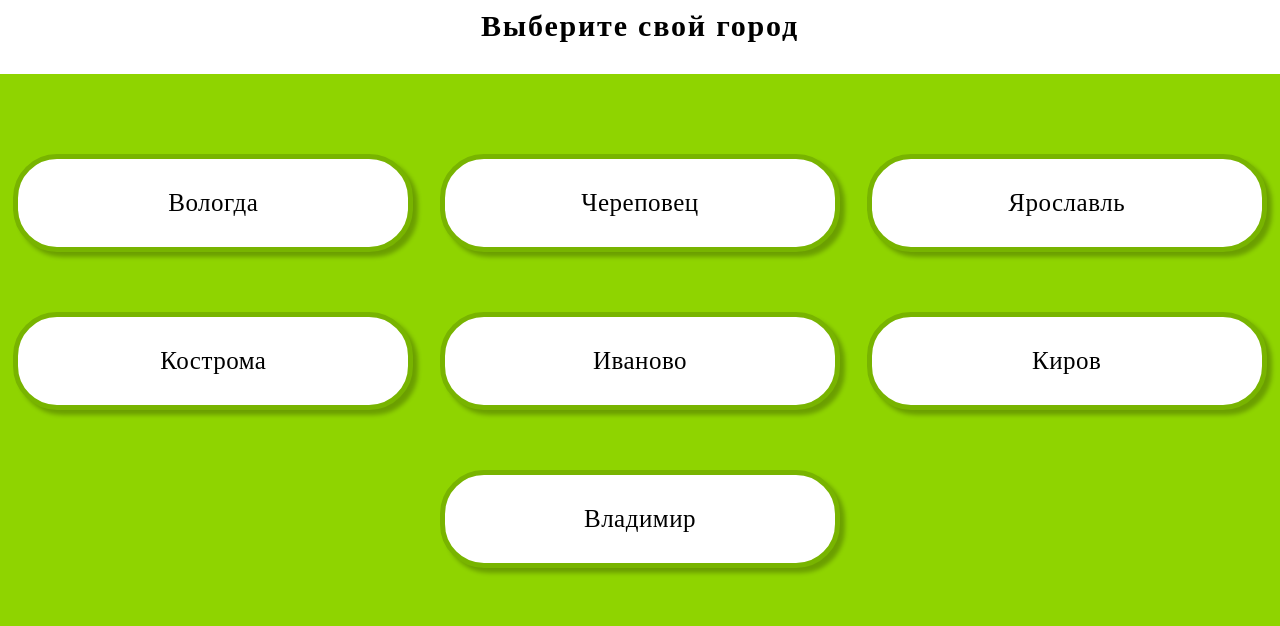
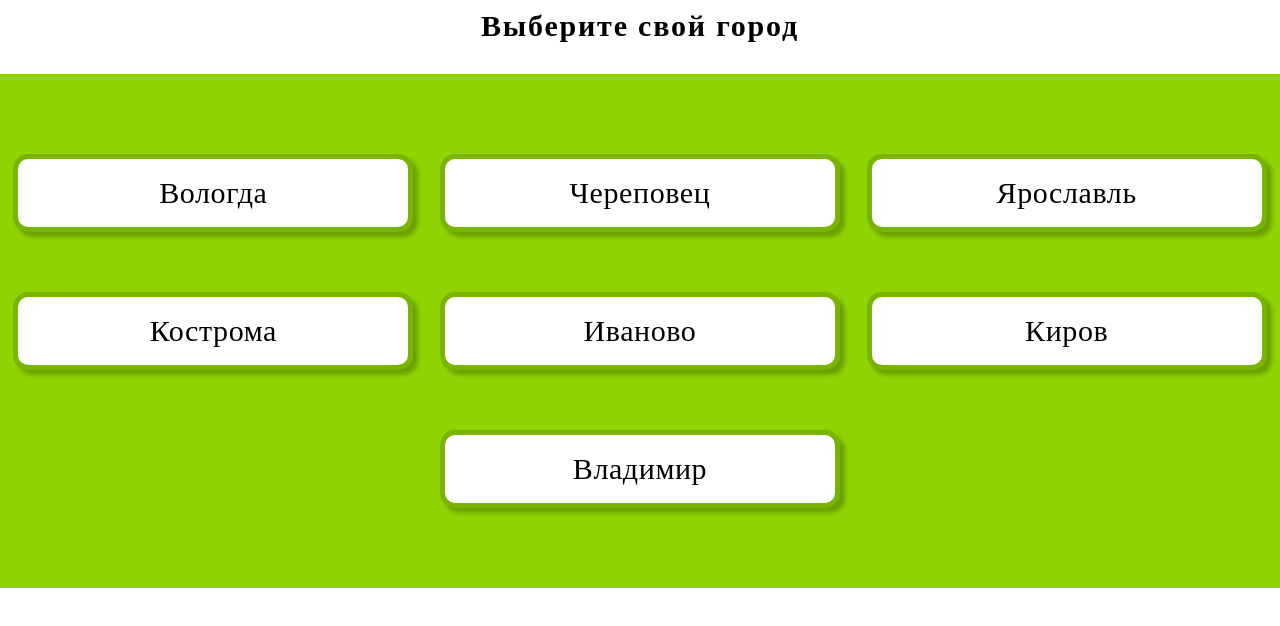
Before and after one commit to Veniamin-Leb/Skalalend-test, a plain HTML site: page index.html in a window 1280 px wide. Shown: the part 298-924 px from the top of the page. After the commit the page ends 886 px from the top, so only its background shows below. Drawn offline with Linux system fonts and the light colour scheme.

Commit message:
Add files via upload

```diff
--- a/index.html
+++ b/index.html
@@ -4,6 +4,7 @@
     <meta charset="UTF-8">
     <meta http-equiv="X-UA-Compatible" content="IE=edge">
     <meta name="viewport" content="width=device-width, initial-scale=1.0">
+    <link rel="stylesheet" href="assets/skalalend.ttf">
     <link rel="stylesheet" href="assets/CSS/style.css">
     <title>Document</title>
 </head>
@@ -19,10 +20,10 @@
     <div class="city">
         <div class="container">
             <div class="city__links">
-                <a href="#">Вологда</a>
-                <a href="#">Череповец</a>
-                <a href="#">Ярославль</a>
-                <a href="#">Кострома</a>
+                <a href="https://skalaland.ru/skalaland.vol1">Вологда</a>
+                <a href="https://skalaland.ru/skalalandche1">Череповец</a>
+                <a href="https://skalaland.ru/skalalandyar1">Ярославль</a>
+                <a href="https://skalaland.ru/skalalandkost1">Кострома</a>
                 <a href="#">Иваново</a>
                 <a href="#">Киров</a>
                 <a href="#">Владимир</a>
--- a/style.scss
+++ b/style.scss
@@ -48,15 +48,15 @@ body{
         a{
             width: 100%;
             max-width: 400px;
-            padding: 30px 0;
+            padding: 20px 0;
 
             background: #fff;
             border: 5px solid #78b400;
             box-sizing: border-box;
             box-shadow: 5px 5px 4px rgba(0, 0, 0, 0.25);
-            border-radius: 44px;
+            border-radius: 15px;
 
-            font-size: 25px;
+            font-size: 30px;
             line-height: 28px;
             letter-spacing: 0.02em;
 
```
Also changed, not shown: assets/CSS/style.css, assets/skalalend.ttf (added).
